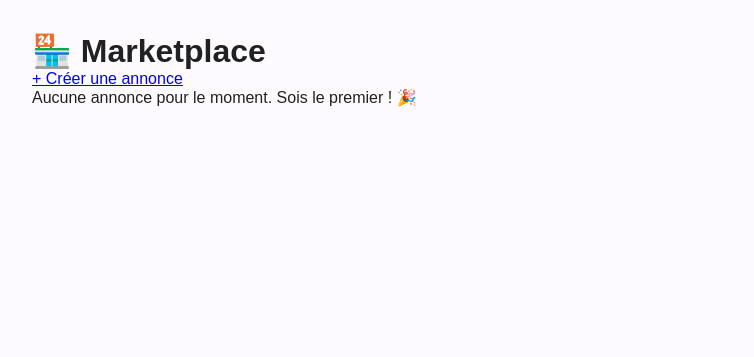
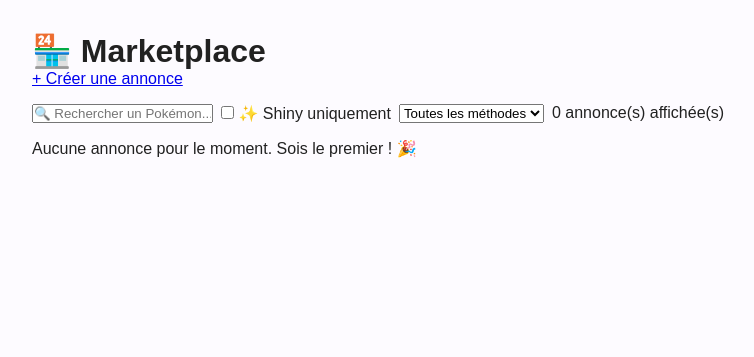
Before and after one commit to Thea33710/PokeMarket, a Django app: page /marketplace/ in a window 1280 px wide. Shown: the part 63-420 px from the top of the page, without its empty margins (174-928 px from the left). Run offline with Django 5.2, Linux system fonts and the light colour scheme; the visitor is signed in with stand-in values (Sample User, id 1); data comes from the database, SQL or seed files in the repository; data that the repository does not hold is empty; some libraries are stand-ins or nearby versions.

Commit message:
feat: liste annonces avec filtres nom, shiny, méthode + page détail

```diff
--- a/marketplace/urls.py
+++ b/marketplace/urls.py
@@ -8,4 +8,5 @@ urlpatterns = [
     path('creer/', views.creer_annonce, name='creer_annonce'),
     path('autocomplete/', views.autocomplete_pokemon, name='autocomplete_pokemon'),
     path('talents/', views.talents_pokemon, name='talents_pokemon'),
+    path('<int:pk>/', views.detail_annonce, name='detail_annonce'),
 ]
--- a/marketplace/views.py
+++ b/marketplace/views.py
@@ -87,9 +87,34 @@ def liste_annonces(request):
         for p in PokemonCache.objects.filter(pokemon_id__in=ids)
     }
 
+    # Noms pour la recherche (proposé uniquement)
+    noms_propose = {}
+    for annonce in annonces:
+        noms = []
+        for p in annonce.propositions:
+            pokemon_propose = cache.get(p['pokemon_id'])
+            if pokemon_propose:
+                noms.append(pokemon_propose.nom_fr.lower())
+        noms_propose[annonce.pk] = ' '.join(noms)
+
+    # Noms pour data-noms (tous)
+    noms_annonces = {}
+    for annonce in annonces:
+        noms = []
+        pokemon_cherche = cache.get(annonce.pokemon_cherche_id)
+        if pokemon_cherche:
+            noms.append(pokemon_cherche.nom_fr.lower())
+        for p in annonce.propositions:
+            pokemon_propose = cache.get(p['pokemon_id'])
+            if pokemon_propose:
+                noms.append(pokemon_propose.nom_fr.lower())
+        noms_annonces[annonce.pk] = ' '.join(noms)
+
     return render(request, 'marketplace/liste_annonces.html', {
         'annonces': annonces,
         'cache': cache,
+        'noms_annonces': noms_annonces,
+        'noms_propose': noms_propose,
     })
 
 
@@ -119,3 +144,20 @@ def talents_pokemon(request):
         'talents': talents,
         'cible': cible,
     })
+
+
+@login_required
+def detail_annonce(request, pk):
+    annonce = Annonce.objects.get(pk=pk)
+    ids = set()
+    ids.add(annonce.pokemon_cherche_id)
+    for p in annonce.propositions:
+        ids.add(p['pokemon_id'])
+    cache = {
+        p.pokemon_id: p
+        for p in PokemonCache.objects.filter(pokemon_id__in=ids)
+    }
+    return render(request, 'marketplace/detail_annonce.html', {
+        'annonce': annonce,
+        'cache': cache,
+    })
--- a/templates/marketplace/liste_annonces.html
+++ b/templates/marketplace/liste_annonces.html
@@ -12,10 +12,29 @@
         </a>
     </div>
 
+    <div class="filtres-bar">
+        <input type="text" id="filtre-nom" placeholder="🔍 Rechercher un Pokémon...">
+        <label>
+            <input type="checkbox" id="filtre-shiny"> ✨ Shiny uniquement
+        </label>
+        <select id="filtre-methode">
+            <option value="">Toutes les méthodes</option>
+            <option value="link_code">🔗 Link Code</option>
+            <option value="code_ami">👤 Code Ami</option>
+        </select>
+        <span id="filtre-compteur"></span>
+    </div>
+
     {% if annonces %}
     <div class="annonces-liste">
         {% for annonce in annonces %}
-            <div class="annonce-card">
+        <div class="annonce-card"
+            data-cherche="{{ annonce.pokemon_cherche_id }}"
+            data-shiny="{% if annonce.cherche_shiny %}true{% else %}false{% endif %}"
+            data-methode="{{ annonce.methode_echange }}"
+            data-noms="{{ noms_annonces|get_item:annonce.pk }}"
+            data-noms-propose="{{ noms_propose|get_item:annonce.pk }}"
+            data-shiny-propose="{% if annonce.propositions.0.shiny %}true{% else %}false{% endif %}">
             <div class="annonce-cherche">
                 <span class="label">🔍 Recherche</span>
                 {% with pokemon=cache|get_item:annonce.pokemon_cherche_id %}
@@ -86,11 +105,53 @@
                 <span class="badge">🔗👤 Les deux</span>
                 {% endif %}
             </div>
+            <a href="{% url 'marketplace:detail_annonce' annonce.pk %}" class="btn-secondary">
+                Voir le détail →
+            </a>
         </div>
         {% endfor %}
     </div>
     {% else %}
     <p>Aucune annonce pour le moment. Sois le premier ! 🎉</p>
     {% endif %}
+
 </div>
+<script>
+    const filtreNom = document.getElementById('filtre-nom');
+    const filtreShiny = document.getElementById('filtre-shiny');
+    const filtreMethode = document.getElementById('filtre-methode');
+    const compteur = document.getElementById('filtre-compteur');
+    const cartes = document.querySelectorAll('.annonce-card');
+
+    function filtrer() {
+    const nom = filtreNom.value.toLowerCase();
+    const shiny = filtreShiny.checked;
+    const methode = filtreMethode.value;
+    let visible = 0;
+
+    cartes.forEach(carte => {
+        const nomCarte = carte.dataset.nomsPropose || '';
+        const shinyOk = !shiny || carte.dataset.shinyPropose === 'true';
+        const methodeOk = !methode ||
+            carte.dataset.methode === methode ||
+            carte.dataset.methode === 'les_deux';
+        const nomOk = !nom || nomCarte.includes(nom);
+
+        if (shinyOk && methodeOk && nomOk) {
+            carte.style.display = '';
+            visible++;
+        } else {
+            carte.style.display = 'none';
+        }
+    });
+
+    compteur.textContent = visible + ' annonce(s) affichée(s)';
+}
+
+    filtreNom.addEventListener('input', filtrer);
+    filtreShiny.addEventListener('change', filtrer);
+    filtreMethode.addEventListener('change', filtrer);
+
+    filtrer();
+</script>
 {% endblock %}
```
Also changed, not shown: IDEES.md (+25 -0 lines), templates/marketplace/detail_annonce.html (added, +90 -0 lines). Lines whose indentation alone changed are shown as unchanged.
